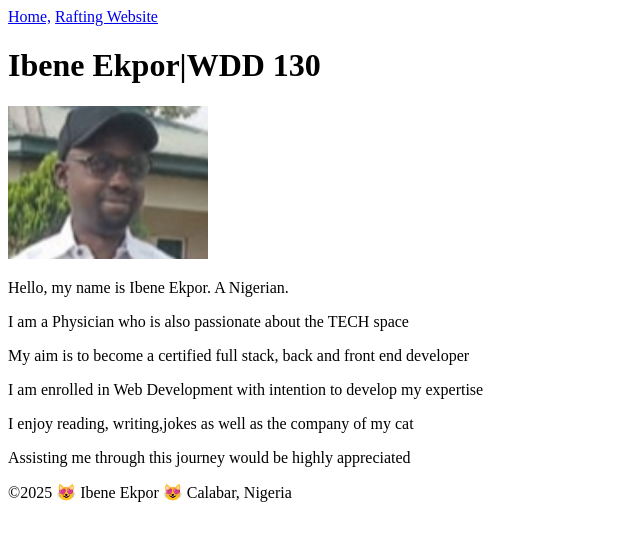
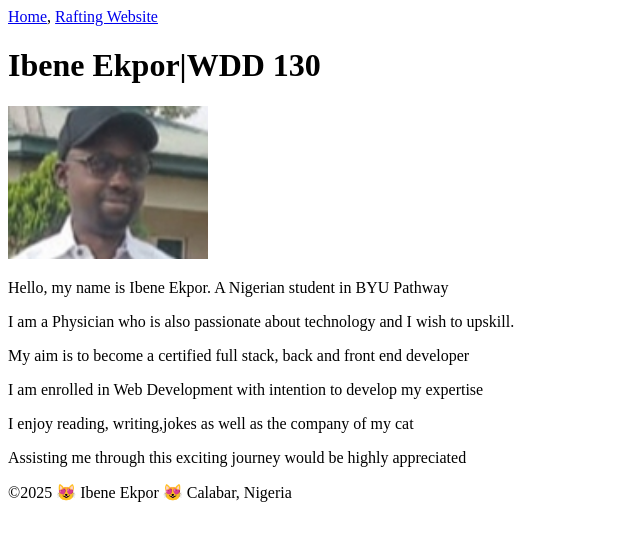
Before and after one commit to drekpor/wdd130, a plain HTML site: page index.html in a window 1280 px wide. Shown: the whole page, without its empty margins (0-640 px from the left). Drawn offline with Linux system fonts and the light colour scheme.

Commit message:
improve on the characters

```diff
--- a/index.html
+++ b/index.html
@@ -1,5 +1,5 @@
 <!DOCTYPE html>
-<html lang="en-US">
+<html lang="en">
  <head>
     <meta charset="UTF-8">
     <meta name="viewport" content="width=device-width, initial-scale=1.0">
@@ -8,19 +8,19 @@
   <body>
     <header>
       <nav>
-        <a href="#">Home,</a>
+        <a href="#">Home</a>,
         <a href="wwr/">Rafting Website</a>
       </nav>
     </header>
     <main>
       <h1>Ibene Ekpor|WDD 130</h1>
       <img src="images/profile.jpg" alt="my page photo" width="200">
-      <p>Hello, my name is Ibene Ekpor. A Nigerian.</p>
-      <p>I am a Physician who is also passionate about the TECH space</p>
+      <p>Hello, my name is Ibene Ekpor. A Nigerian student in BYU Pathway</p>
+      <p>I am a Physician who is also passionate about technology and I wish to upskill.</p>
       <p>My aim is to become a certified full stack, back and front end developer</p>
       <p>I am enrolled in Web Development with intention to develop my expertise</P>
       <p>I enjoy reading, writing,jokes as well as the company of my cat</p>
-      <p>Assisting me through this journey would be highly appreciated</p>
+      <p>Assisting me through this exciting journey would be highly appreciated</p>
     </main>
     <footer>
       <p>©2025 😻  Ibene  Ekpor  😻 Calabar, Nigeria</p>
```
